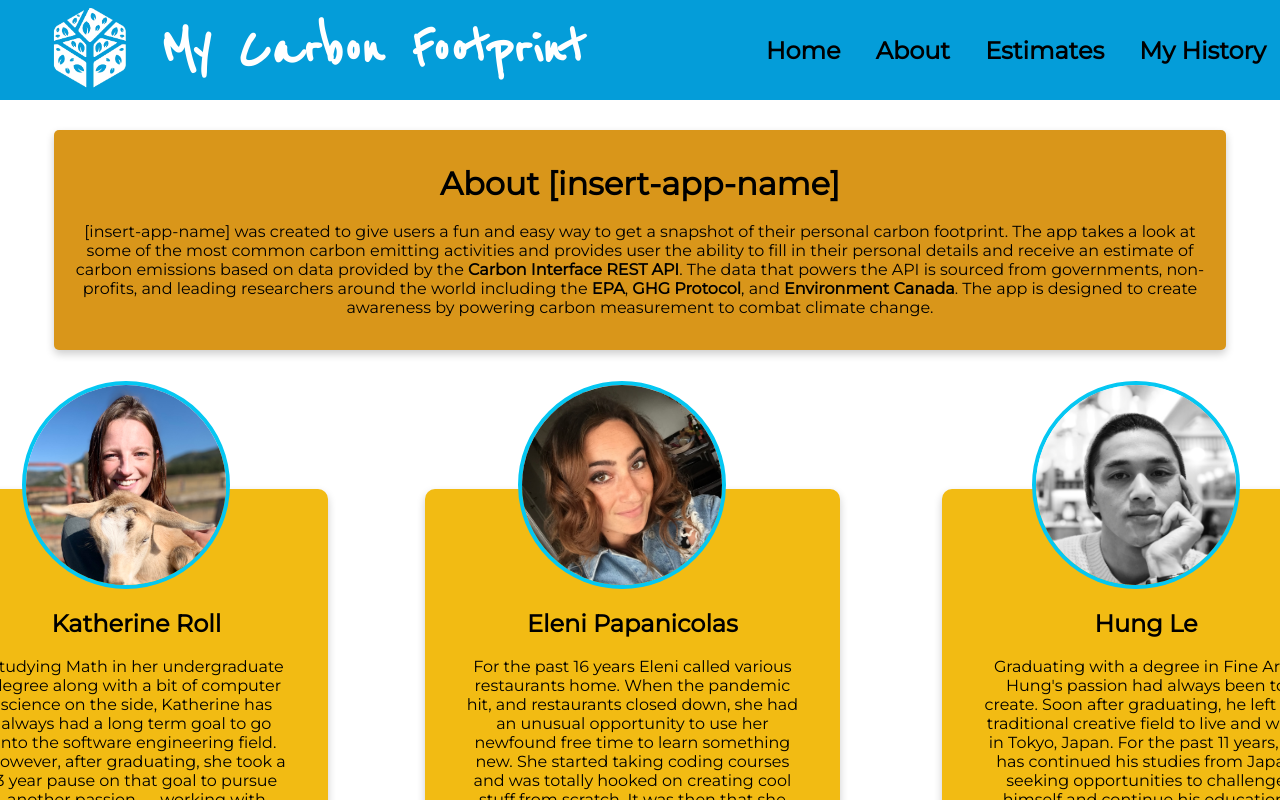
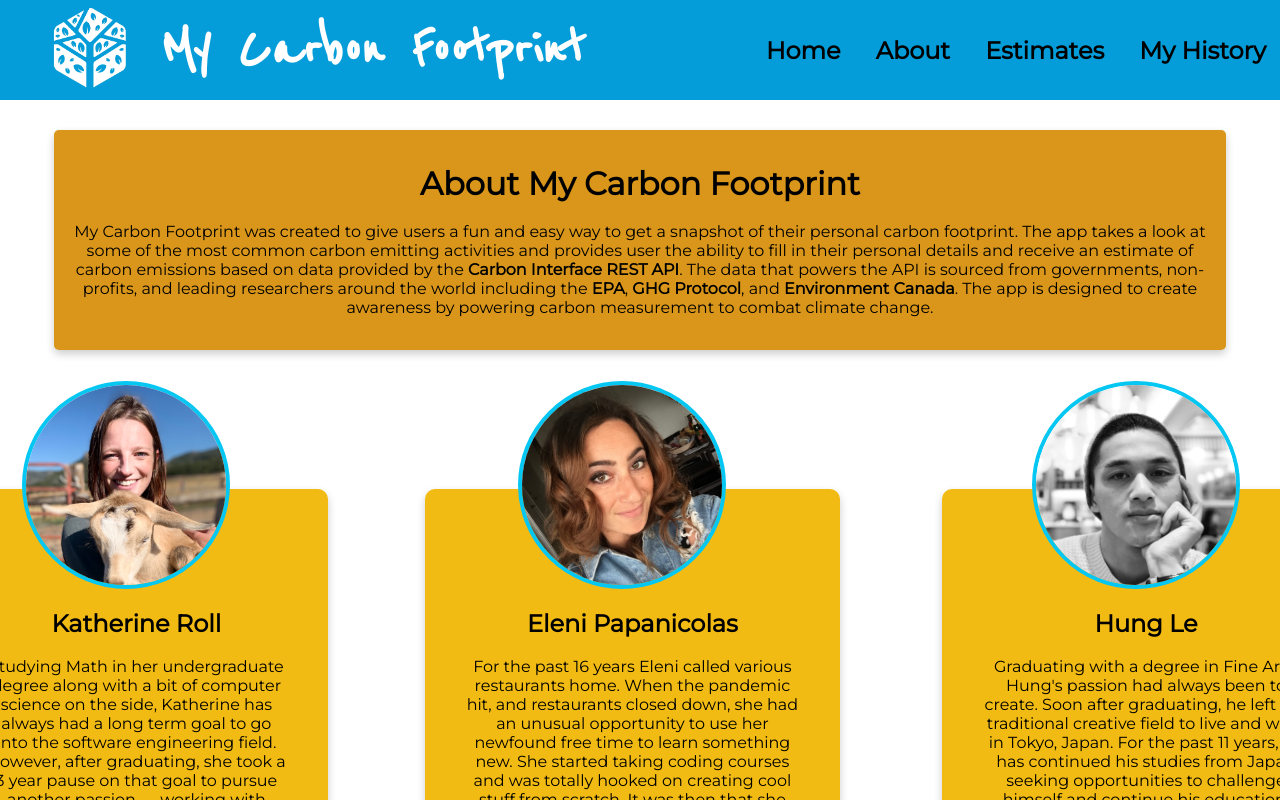
Before and after one commit to The-Orange-Dot/carbon-emission-app, a React (Create React App) app: page /about in a window 1280 px wide. Shown: the top 800 px of the page. Built offline with nearby package versions, Linux system fonts and the light colour scheme; data requests are answered from the project's data file; a web font is replaced by a local one.

Commit message:
added app name

```diff
--- a/src/Components/Emissions/Estimate.js
+++ b/src/Components/Emissions/Estimate.js
@@ -47,7 +47,6 @@ function Estimate({ onSaveData }) {
     carbon_lb: 0,
     id: "",
   });
-
 
   function handleFlightFormSubmit(formData) {
     fetch("https://www.carboninterface.com/api/v1/estimates", {
@@ -214,9 +213,6 @@ function Estimate({ onSaveData }) {
           ) : null}
         </div>
       </div>
-      <div>
-        <h1 className="emission-welcome-text">Calculate carbon emissions</h1>
-      </div>
       <div className="all-the-forms">
         <div className="form-container">
           <div>
--- a/src/Components/about/About.js
+++ b/src/Components/about/About.js
@@ -9,10 +9,10 @@ function About() {
     <div className="about-container">
       <div className="about">
         <div className="about-card">
-          <h1>About [insert-app-name]</h1>
+          <h1>About My Carbon Footprint</h1>
           <br />
           <p>
-            [insert-app-name] was created to give users a fun and easy way to
+            My Carbon Footprint was created to give users a fun and easy way to
             get a snapshot of their personal carbon footprint. The app takes a
             look at some of the most common carbon emitting activities and
             provides user the ability to fill in their personal details and
```
